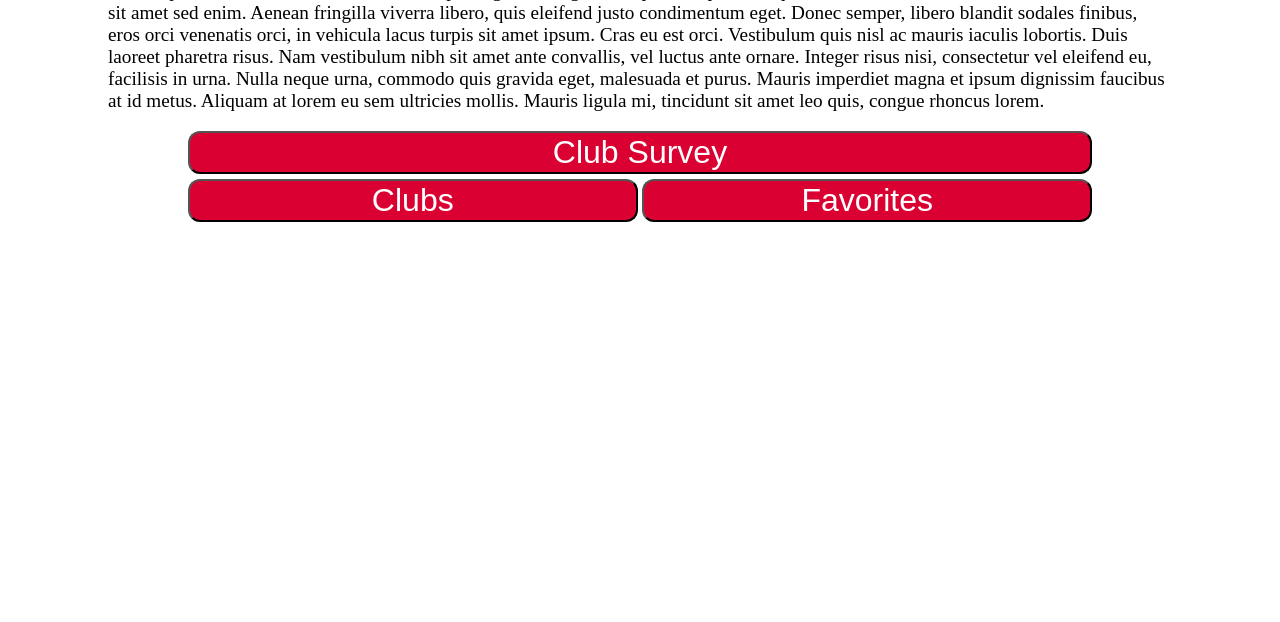
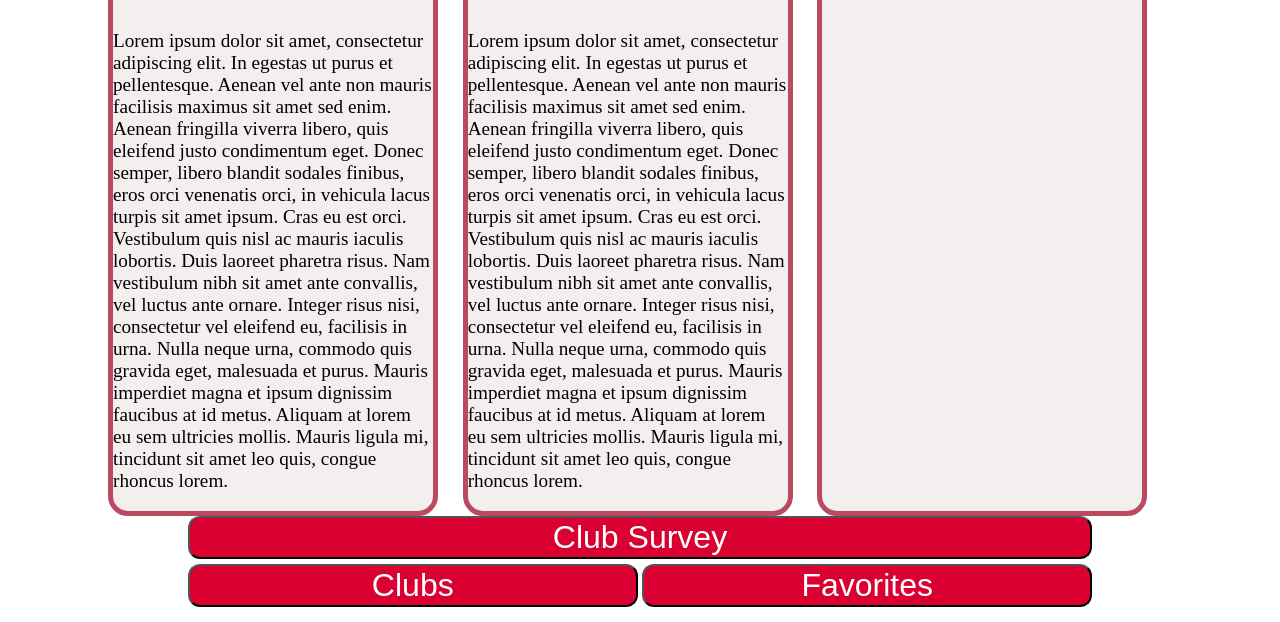
Before and after one commit to Thenameofallnames/Tiger-Finder, a plain HTML site: page index.html in a window 1280 px wide. Shown: the part 178-800 px from the top of the page. Drawn offline with Linux system fonts and the light colour scheme.

Commit message:
Added info boxes

```diff
--- a/Main.css
+++ b/Main.css
@@ -246,8 +246,18 @@ a:active, a:focus, a:hover, a:visited, a:link{
     font-size: 2vh;
     flex-direction: column;
 }
-#aboutUs{
-
+.aboutTabs{
+    border-radius: 20px;
+    border-color: #bb4a60;
+    background-color: #f3efef;
+    border-width: 5px;
+    border-style: solid;
+    width: 25vw;
+    display: grid;
+}
+#aboutSec{
+    display: grid;
+    grid-template-columns: repeat(3, 1fr);
 }
 
 /* Big Buttons */
--- a/index.html
+++ b/index.html
@@ -71,7 +71,11 @@
     <!--Main body starts here-->
     <div class="mainBody blur" id="headBody">
         <!--Text where the about us will go-->
-        <div id="aboutUs"><h1>About Us</h1><p>Lorem ipsum dolor sit amet, consectetur adipiscing elit. In egestas ut purus et pellentesque. Aenean vel ante non mauris facilisis maximus sit amet sed enim. Aenean fringilla viverra libero, quis eleifend justo condimentum eget. Donec semper, libero blandit sodales finibus, eros orci venenatis orci, in vehicula lacus turpis sit amet ipsum. Cras eu est orci. Vestibulum quis nisl ac mauris iaculis lobortis. Duis laoreet pharetra risus. Nam vestibulum nibh sit amet ante convallis, vel luctus ante ornare. Integer risus nisi, consectetur vel eleifend eu, facilisis in urna. Nulla neque urna, commodo quis gravida eget, malesuada et purus. Mauris imperdiet magna et ipsum dignissim faucibus at id metus. Aliquam at lorem eu sem ultricies mollis. Mauris ligula mi, tincidunt sit amet leo quis, congue rhoncus lorem. </p></div>
+        <div id="aboutSec">
+            <div id="aboutUs" class="aboutTabs" margin-left="7vh"><h1>About Us</h1><p>Lorem ipsum dolor sit amet, consectetur adipiscing elit. In egestas ut purus et pellentesque. Aenean vel ante non mauris facilisis maximus sit amet sed enim. Aenean fringilla viverra libero, quis eleifend justo condimentum eget. Donec semper, libero blandit sodales finibus, eros orci venenatis orci, in vehicula lacus turpis sit amet ipsum. Cras eu est orci. Vestibulum quis nisl ac mauris iaculis lobortis. Duis laoreet pharetra risus. Nam vestibulum nibh sit amet ante convallis, vel luctus ante ornare. Integer risus nisi, consectetur vel eleifend eu, facilisis in urna. Nulla neque urna, commodo quis gravida eget, malesuada et purus. Mauris imperdiet magna et ipsum dignissim faucibus at id metus. Aliquam at lorem eu sem ultricies mollis. Mauris ligula mi, tincidunt sit amet leo quis, congue rhoncus lorem. </p></div>
+            <div id="ourMission" class="aboutTabs"><h1 text-align="center">Our Mission</h1><p>Lorem ipsum dolor sit amet, consectetur adipiscing elit. In egestas ut purus et pellentesque. Aenean vel ante non mauris facilisis maximus sit amet sed enim. Aenean fringilla viverra libero, quis eleifend justo condimentum eget. Donec semper, libero blandit sodales finibus, eros orci venenatis orci, in vehicula lacus turpis sit amet ipsum. Cras eu est orci. Vestibulum quis nisl ac mauris iaculis lobortis. Duis laoreet pharetra risus. Nam vestibulum nibh sit amet ante convallis, vel luctus ante ornare. Integer risus nisi, consectetur vel eleifend eu, facilisis in urna. Nulla neque urna, commodo quis gravida eget, malesuada et purus. Mauris imperdiet magna et ipsum dignissim faucibus at id metus. Aliquam at lorem eu sem ultricies mollis. Mauris ligula mi, tincidunt sit amet leo quis, congue rhoncus lorem. </p></div>
+            <div id="our Team" class="aboutTabs"><h1>Our Team</h1></div>
+        </div>
         <div class="bigButtons">
             <a href="ClubSurvey.html" id="surveyButton">
                 <button>Club Survey</button>
```
